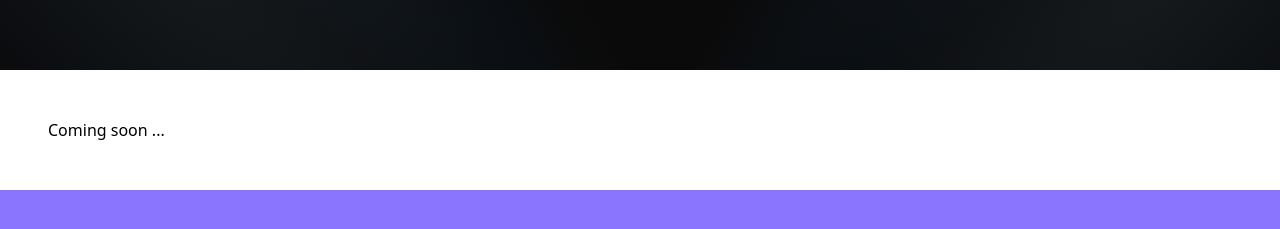
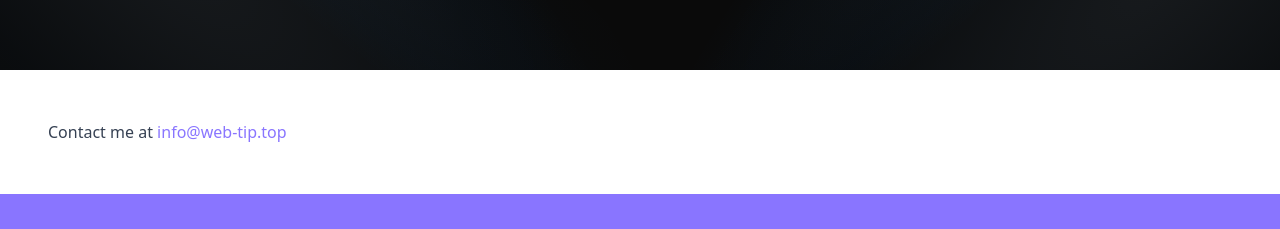
Before and after one commit to Boarworm/web-tip-frontend, a Next.js app: page /contact in a window 1280 px wide. Shown: the part 210-439 px from the top of the page. Built offline with nearby package versions, Linux system fonts and the light colour scheme.

Commit message:
Added contact email

```diff
--- a/app/contact/page.tsx
+++ b/app/contact/page.tsx
@@ -12,8 +12,8 @@ export default function PageContact() {
       <HeroSecondary title="Contact">
         <Breadcrumbs breadcrumbs={breadcrumbs}/>
       </HeroSecondary>
-      <Container className="py-12">
-        Coming soon ...
+      <Container className="py-12 prose">
+        <p>Contact me at <a href="mailto:info@web-tip.top">info@web-tip.top</a></p>
       </Container>
     </main>
   )
```
